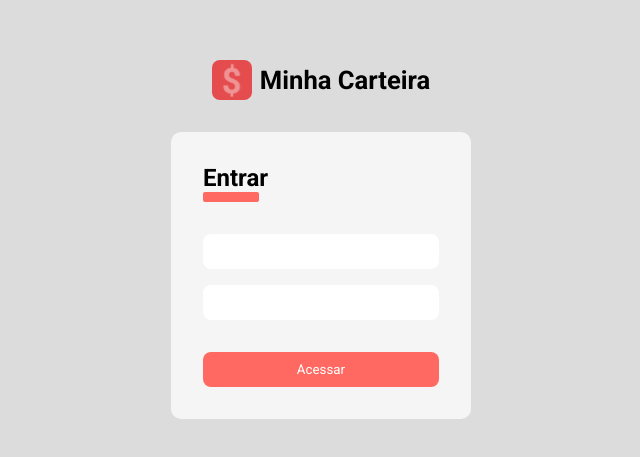
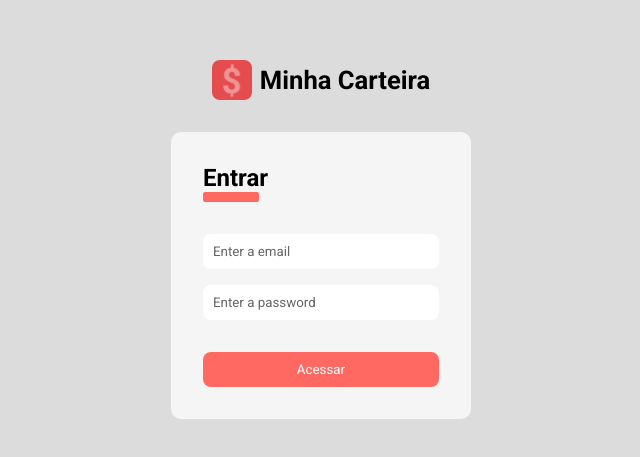
Before and after one commit to calebesg/my-wallet, a React (Create React App) app: page / in a window 1280 px wide. Shown: the part 161-618 px from the top of the page, without its empty margins (319-959 px from the left). Built offline with nearby package versions, Linux system fonts and the light colour scheme.

Commit message:
created authentication

```diff
--- a/src/components/Aside/index.tsx
+++ b/src/components/Aside/index.tsx
@@ -6,9 +6,12 @@ import {
 } from 'react-icons/md'
 
 import logo from '../../assets/logo.svg'
+import { useAuth } from '../../hooks/auth'
 import { Container, Header, LogoImg, Title, Menu, MenuLink } from './styles'
 
 const Aside: React.FC = () => {
+  const { signOut } = useAuth()
+
   return (
     <Container>
       <Header>
@@ -29,7 +32,7 @@ const Aside: React.FC = () => {
           <MdArrowDownward size={18} />
           Saídas
         </MenuLink>
-        <MenuLink to="/">
+        <MenuLink to="/" onClick={signOut}>
           <MdExitToApp size={18} />
           Sair
         </MenuLink>
--- a/src/components/Input/styles.ts
+++ b/src/components/Input/styles.ts
@@ -1,7 +1,14 @@
 import styled from 'styled-components'
 
 export const Container = styled.input`
+  background-color: ${props => props.theme.colors.secondary};
   border-radius: 0.5rem;
+  color: ${props => props.theme.colors.text};
   width: 100%;
   padding: 0.625rem;
+
+  ::placeholder {
+    color: ${props => props.theme.colors.text};
+    opacity: 0.6;
+  }
 `
--- a/src/pages/SignIn/index.tsx
+++ b/src/pages/SignIn/index.tsx
@@ -34,12 +34,14 @@ const SignIn: React.FC = () => {
           value={email}
           onChange={e => setEmail(e.target.value)}
           type="email"
+          placeholder="Enter a email"
           required
         />
         <Input
           value={password}
           onChange={e => setPassword(e.target.value)}
           type="password"
+          placeholder="Enter a password"
           required
         />
 
```
